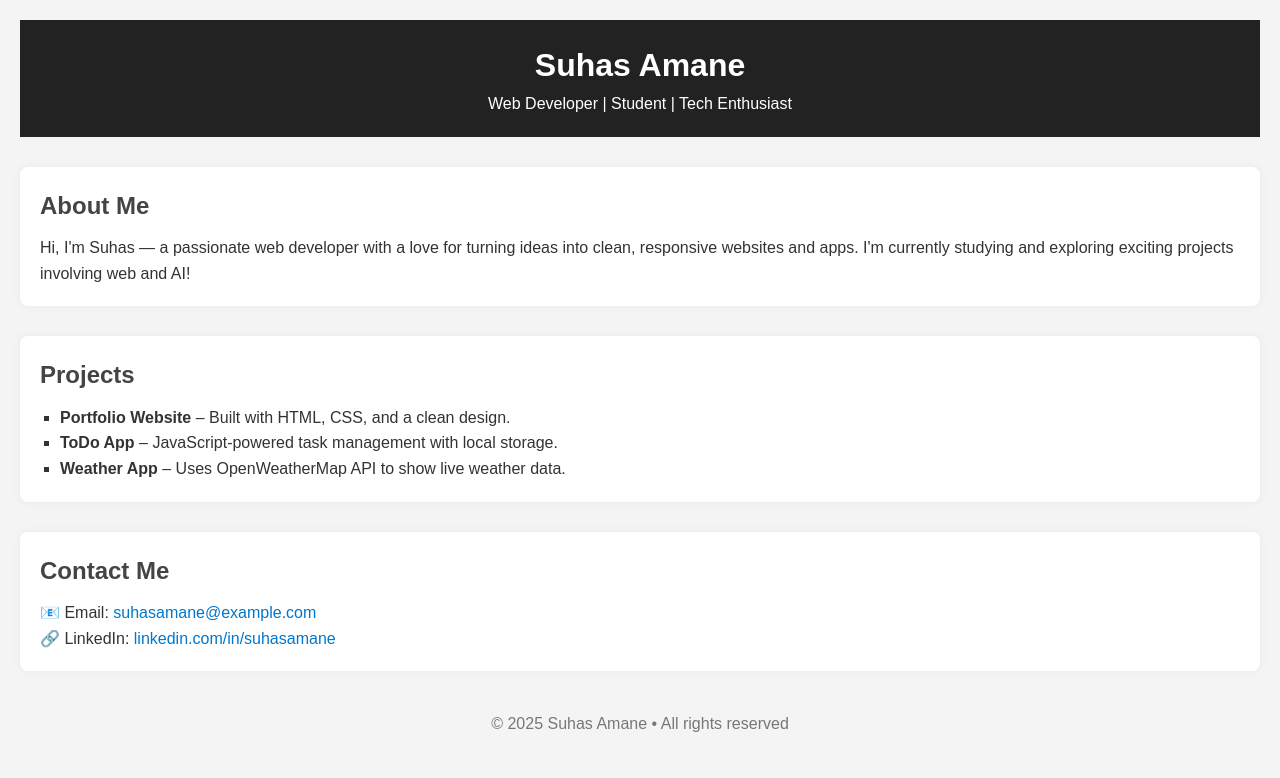
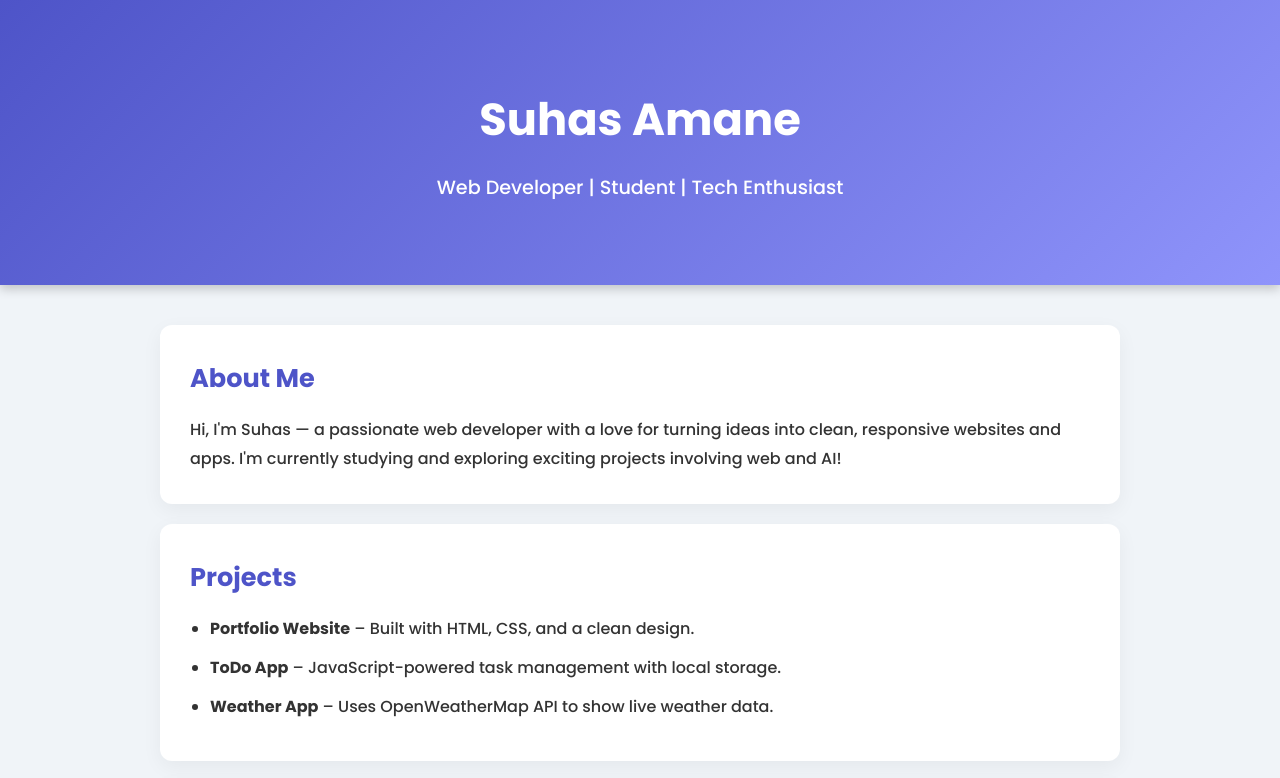
Before and after one commit to SuhasAmane1034/Portfolio, a plain HTML site: page index.html in a window 1280 px wide. Shown: the top 778 px of the page. Drawn offline with Linux system fonts and the light colour scheme.

Commit message:
Update style.css

```diff
--- a/style.css
+++ b/style.css
@@ -5,50 +5,80 @@
 }
 
 body {
-  font-family: 'Arial', sans-serif;
-  line-height: 1.6;
-  background: #f4f4f4;
+  font-family: 'Poppins', sans-serif;
+  background: #f0f4f8;
   color: #333;
+  line-height: 1.8;
+}
+
+header {
+  background: linear-gradient(135deg, #4e54c8, #8f94fb);
+  color: white;
+  padding: 60px 20px;
+  text-align: center;
+  box-shadow: 0 4px 10px rgba(0,0,0,0.2);
+}
+
+header h1 {
+  font-size: 2.8rem;
+  margin-bottom: 10px;
+}
+
+header p {
+  font-size: 1.2rem;
+}
+
+.container {
+  max-width: 1000px;
+  margin: 0 auto;
   padding: 20px;
 }
 
-header {
-  text-align: center;
-  padding: 20px;
-  background-color: #222;
-  color: white;
-  margin-bottom: 30px;
+.card {
+  background: white;
+  padding: 30px;
+  margin: 20px 0;
+  border-radius: 12px;
+  box-shadow: 0 6px 20px rgba(0, 0, 0, 0.05);
+  transition: transform 0.3s ease, box-shadow 0.3s ease;
 }
 
-section {
-  margin-bottom: 30px;
-  background: white;
-  padding: 20px;
-  border-radius: 8px;
-  box-shadow: 0 0 10px rgba(0,0,0,0.05);
+.card:hover {
+  transform: translateY(-5px);
+  box-shadow: 0 12px 25px rgba(0, 0, 0, 0.1);
 }
 
 h2 {
-  margin-bottom: 10px;
-  color: #444;
+  color: #4e54c8;
+  margin-bottom: 15px;
+  font-size: 1.6rem;
 }
 
 .projects ul {
-  list-style-type: square;
+  list-style-type: disc;
   padding-left: 20px;
 }
 
+.projects li {
+  margin-bottom: 10px;
+}
+
 a {
-  color: #0077cc;
+  color: #4e54c8;
   text-decoration: none;
+  transition: color 0.3s;
 }
 
 a:hover {
+  color: #2c2c7b;
   text-decoration: underline;
 }
 
 footer {
   text-align: center;
-  margin-top: 40px;
-  color: #777;
+  padding: 20px;
+  background: #e2e8f0;
+  font-size: 0.9rem;
+  margin-top: 30px;
+  color: #555;
 }
```
